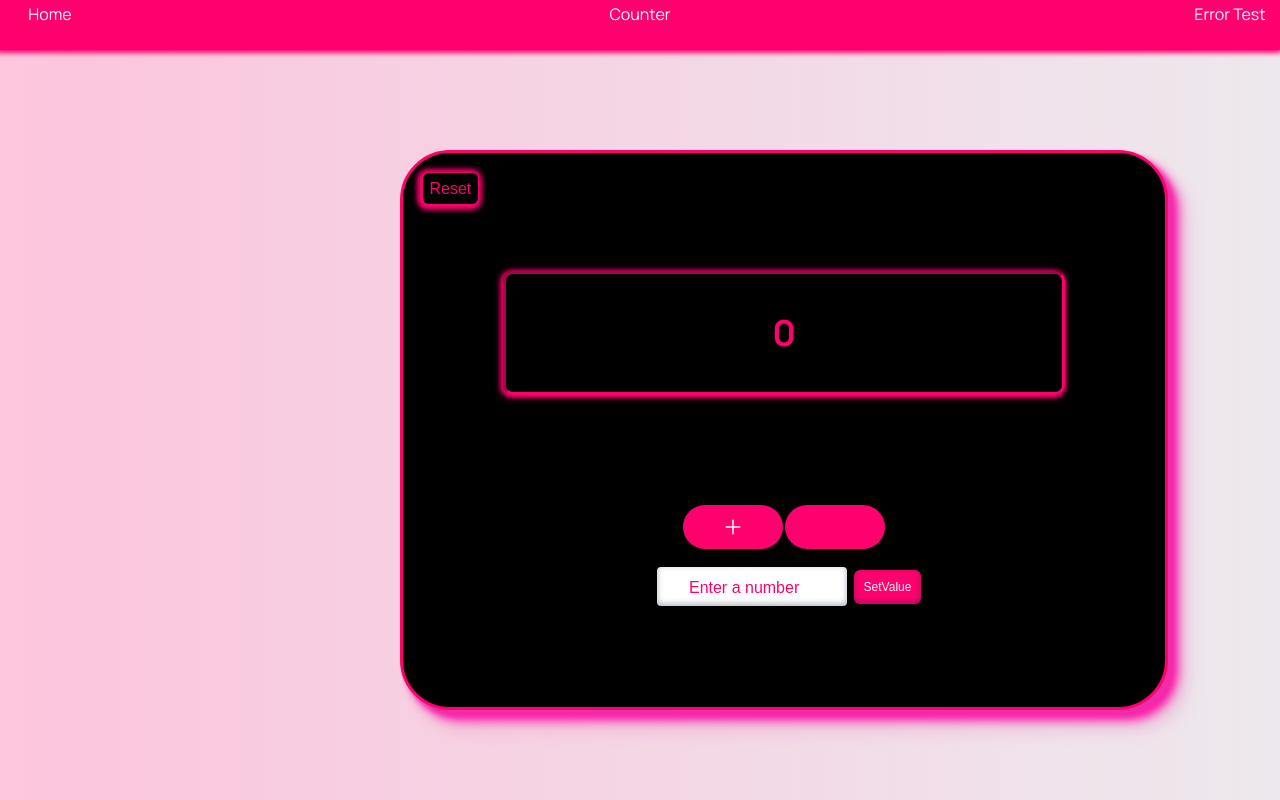
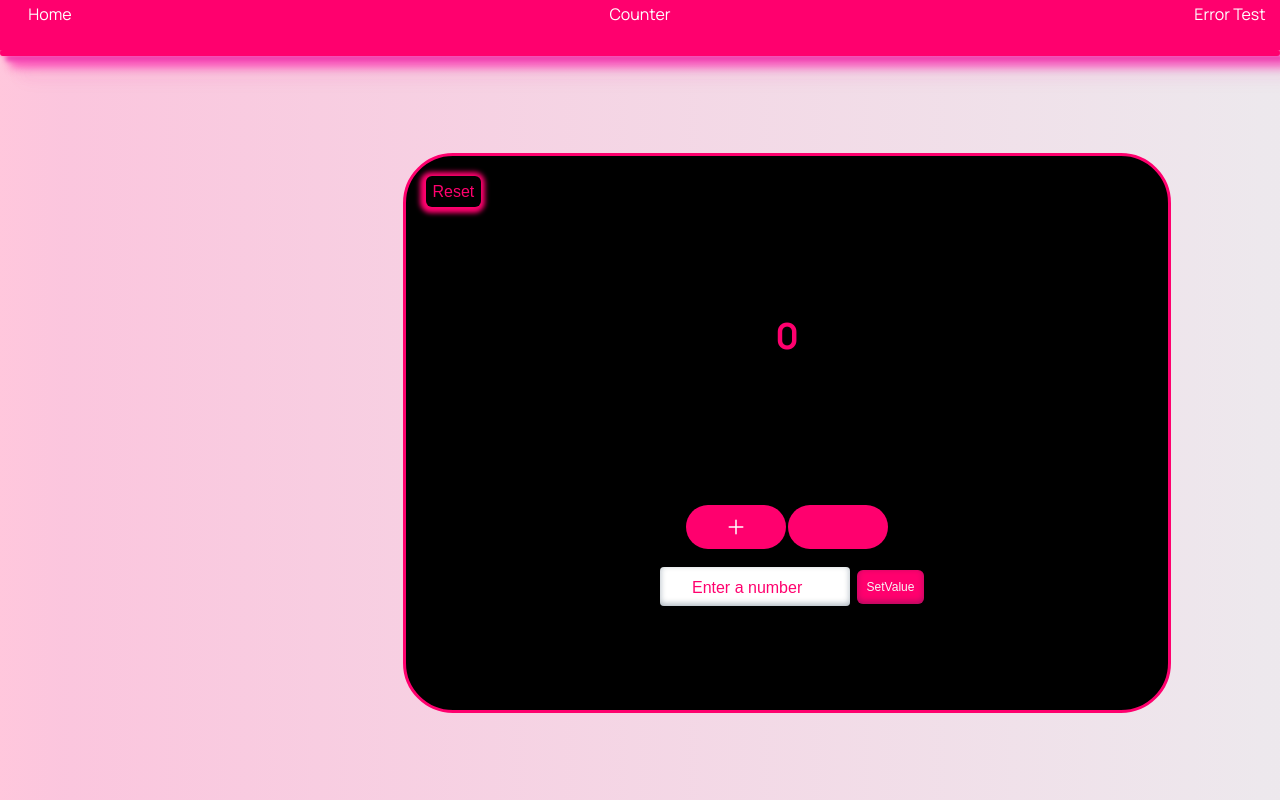
Before and after one commit to ikeoluwaa/Counter-altSchool-examination, a React (Create React App) app: page /counter in a window 1280 px wide. Built offline with nearby package versions, Linux system fonts and the light colour scheme; some icons are missing; a web font is replaced by a local one.

Commit message:
secound commit

```diff
--- a/src/CounterApp.js
+++ b/src/CounterApp.js
@@ -6,7 +6,7 @@ import { LiaMinusSolid } from "react-icons/lia";
 function CounterApp() {
   const { count, increment, decrement, reset, setValue } = useCounter();
   const [inputValue, setInputValue] = useState(""); // State to store the new value
-
+  const maxValue = 100;
   const handleSetValue = () => {
     const parsedValue = Number(inputValue);
     if (!isNaN(parsedValue)) {
@@ -14,13 +14,14 @@ function CounterApp() {
       setInputValue("");
     }
   };
+
   const handleReset = () => {
     reset();
     setInputValue("");
   };
   return (
-    <>
-      <div className="container">
+    <div className="container">
+      <div className="counter-container">
         <h1>{count}</h1>
         <div className=" input-container">
           <button className=" buttons increment" onClick={increment}>
@@ -35,7 +36,7 @@ function CounterApp() {
             type="number"
             value={inputValue}
             onChange={(e) => setInputValue(e.target.value)}
-            style={{ wordWrap: "break-word" }}
+            style={{ wordWrap: "break-word", overflowWrap: "break-word" }}
             placeholder="Enter a number"
           />
           <button className="set-value" onClick={handleSetValue}>
@@ -46,7 +47,7 @@ function CounterApp() {
           </button>
         </div>
       </div>
-    </>
+    </div>
   );
 }
 export default CounterApp;
--- a/src/index.css
+++ b/src/index.css
@@ -115,11 +115,25 @@ body {
   color: #fff;
   font-size: 2rem;
 }
+
 .container {
-  margin-left: 2rem;
+  width: 100%;
+  height: 100%;
+  background-color: #000000;
+  border-radius: 7px;
+  box-shadow: rgb(240, 46, 169) 5px 5px 5px,
+    rgba(255, 0, 162, 0.87) 10px 10px 10px,
+    rgba(240, 46, 170, 0.2) 15px 15px 15px,
+    rgba(240, 46, 170, 0.1) 20px 20px 20px,
+    rgba(255, 255, 255, 0.05) 25px 25px 25px;
+  border-radius: 5rem;
+  border: 3px solid #ff006e;
+}
+
+.counter-container {
   margin-top: 2rem;
   position: absolute;
-  width: 100%;
+  width: 85%;
   height: 70%;
   background-color: #000000;
   border-radius: 7px;
@@ -128,11 +142,11 @@ body {
   flex-direction: column;
   align-items: center;
   justify-content: center;
-  box-shadow: rgb(240, 46, 169) 5px 5px 5px,
+  /* box-shadow: rgb(240, 46, 169) 5px 5px 5px,
     rgba(255, 0, 162, 0.87) 10px 10px 10px,
     rgba(240, 46, 170, 0.2) 15px 15px 15px,
     rgba(240, 46, 170, 0.1) 20px 20px 20px,
-    rgba(255, 255, 255, 0.05) 25px 25px 25px;
+    rgba(255, 255, 255, 0.05) 25px 25px 25px; */
   border-radius: 5rem;
   border: 3px solid #ff006e;
 }
@@ -176,24 +190,22 @@ body {
   margin-bottom: 2rem;
 }
 .container h1 {
-  margin: auto;
-  min-width: 100%;
+  margin: 0 auto;
+  max-width: 100%;
   width: auto;
   height: auto;
   display: flex;
   align-items: center;
   justify-content: center;
-  font-size: 18px;
+  font-size: 32px;
   text-align: center;
   margin-top: 3rem;
   margin-bottom: 6rem;
   color: #ff006e;
   font-weight: bold;
-  border: 3px solid #ff006e;
   padding: 3rem;
-  box-shadow: -1px 1px 5px 2px rgba(255, 0, 110, 1);
   border-radius: 1rem;
-  border-style: inset;
+  word-wrap: "break-word";
 }
 
 .input-container {
@@ -219,6 +231,7 @@ input {
     rgba(0, 0, 0, 0.3) 0px 30px 60px -30px,
     rgba(10, 37, 64, 0.35) 0px -2px 6px 0px inset;
   margin-right: 3px;
+  word-wrap: "break-word";
 }
 input:focus {
   outline: none;
@@ -381,14 +394,11 @@ input::placeholder {
   transform: translateY(4px);
 }
 @media (min-width: 900px) {
-  .container {
+  .counter-container {
     width: 60%;
     margin: 10rem 40rem;
   }
-  .container h1 {
+  .counter-container h1 {
     font-size: 3.6rem;
   }
-  .pricing-plan:last-child {
-    border-right: none;
-  }
 }
```
